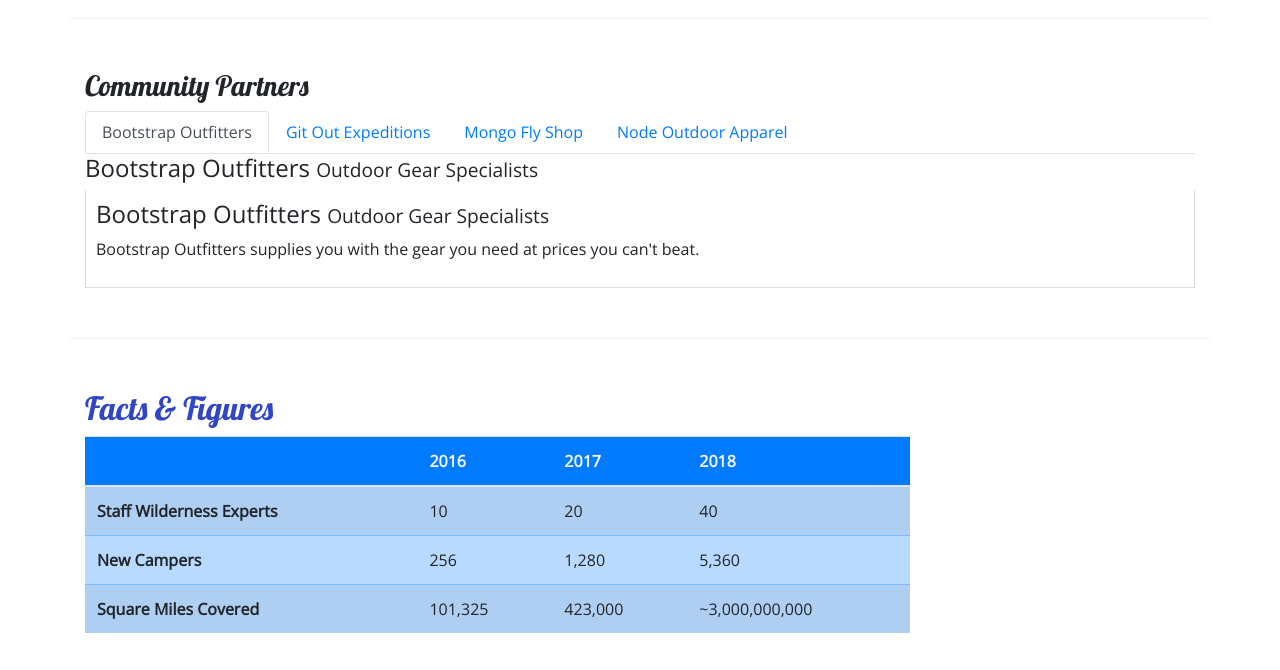
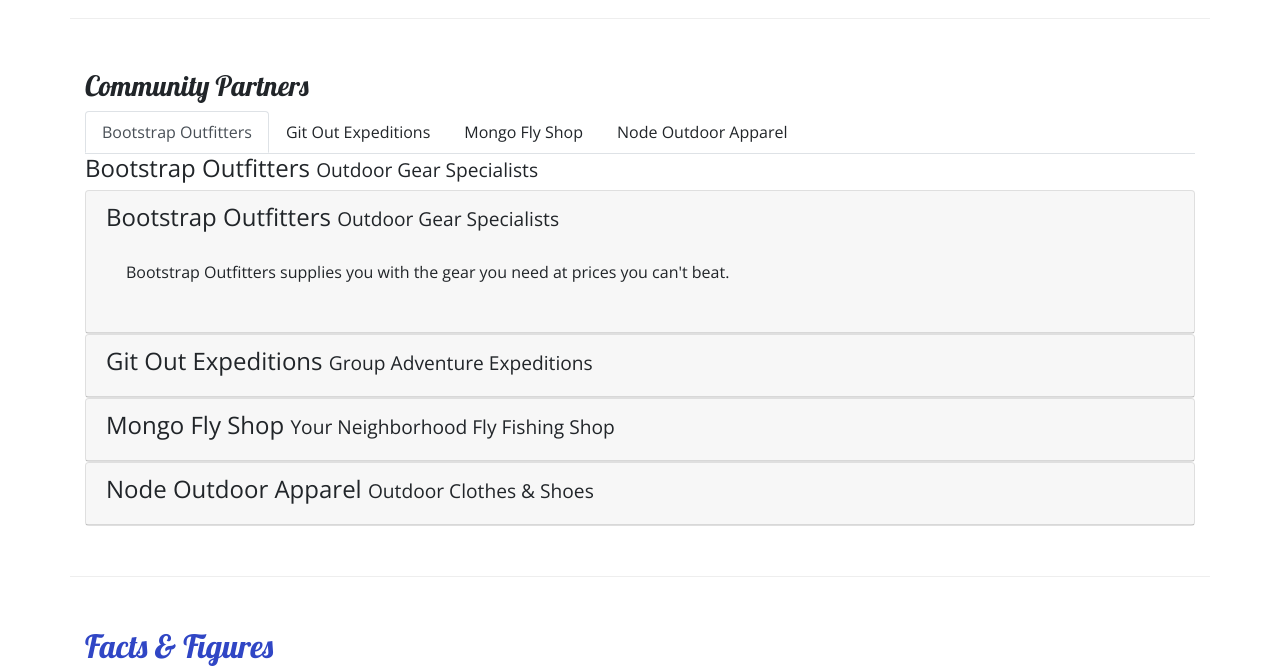
Before and after one commit to KarolO1998/nuccampsite, a website: page aboutus.html in a window 1280 px wide. Shown: the part 810-1480 px from the top of the page. Drawn offline with nearby package versions, Linux system fonts and the light colour scheme.

```diff
--- a/aboutus.html
+++ b/aboutus.html
@@ -117,22 +117,63 @@
                 </ul>
 
                 <h4>Bootstrap Outfitters <small>Outdoor Gear Specialists</small></h4>
-                <div class="tab-content">
-                    <div role="tabpanel" class="tab-pane fade show active" id="bootstrap">
-                        <h4>Bootstrap Outfitters <small>Outdoor Gear Specialists</small></h4>
-                        <p class="d-none d-sm-block">Bootstrap Outfitters supplies you with the gear you need at prices you can't beat.</p>
+                 <div id="accordion">
+                        <div class="card">
+                            <div role="tab" class="card-header">
+                                <h4>
+                                    <a data-toggle="collapse" data-target="#bootstrap">
+                                        Bootstrap Outfitters <small>Outdoor Gear Specialists</small>
+                                    </a>
+                                </h4>
+                                <div class="collapse show" id="bootstrap" data-parent="#accordion">
+                                    <div class="card-body">
+                                        <p class="d-none d-sm-block">Bootstrap Outfitters supplies you with the gear you
+                                            need at prices you can't beat.</p>
+                                    </div>
+                                </div>
+                            </div>
+                        </div>
+                    <div class="card">
+                        <div role="tab" class="card-header">
+                            <h4>
+                                <a class="collapsed" data-toggle="collapse" data-target="#git">
+                                    Git Out Expeditions <small>Group Adventure Expeditions</small>
+                                </a>
+                            </h4>
+                            <div class="collapse" id="git" data-parent="#accordion">
+                                <div class="card-body">
+                                    <p class="d-none d-sm-block">Join Git Out Expeditions to explore new horizons with a group of other adventurers!</p>
+                               </div>
+                            </div>
+                        </div>
                     </div>
-                    <div role="tabpanel" class="tab-pane fade" id="git">
-                        <h4>Git Out Expeditions <small>Group Adventure Expeditions</small></h4>
-                        <p class="d-none d-sm-block">Join Git Out Expeditions to explore new horizons with a group of other adventurers!</p>
+                    <div class="card">
+                        <div role="tab" class="card-header">
+                            <h4>
+                                <a class="collapsed" data-toggle="collapse" data-target="#mongo">
+                                    Mongo Fly Shop <small>Your Neighborhood Fly Fishing Shop</small>
+                                </a>
+                            </h4>
+                            <div class="collapse" id="mongo" data-parent="#accordion">
+                                <div class="card-body">
+                                    <p class="d-none d-sm-block">Need a new fishing pole, a tacklebox, or flies of all kinds? Stop by Mongo Fly Shop.</p>
+                                </div>
+                            </div>
+                        </div>
                     </div>
-                    <div role="tabpanel" class="tab-pane fade" id="mongo">
-                        <h4>Mongo Fly Shop <small>Your Neighborhood Fly Fishing Shop.</small></h4>
-                        <p class="d-none d-sm-block">Need a new fishing pole, a tacklebox, or flies of all kinds? Stop by Mongo Fly Shop.</p>
-                    </div>
-                    <div role="tabpanel" class="tab-pane fade" id="node">
-                        <h4>Node Outdoor Apparel <small>Outdoor Clothes & Shoes</small></h4>
-                        <p class="d-none d-sm-block">From polar fleeces to swimsuits, hiking boots to waders, a visit to Node will be sure to get you covered.</p>
+                    <div class="card">
+                        <div role="tab" class="card-header">
+                            <h4>
+                                <a class="collapsed" data-toggle="collapse" data-target="#node">
+                                    Node Outdoor Apparel <small>Outdoor Clothes & Shoes</small>
+                                </a>
+                            </h4>
+                            <div class="collapse" id="node" data-parent="#accordion">
+                                <div class="card-body">
+                                    <p class="d-none d-sm-block">From polar fleeces to swimsuits, hiking boots to waders, a visit to Node will be sure to get you covered.</p>
+                                </div>
+                            </div>
+                        </div>
                     </div>
                 </div>
             </div>
--- a/styles.css
+++ b/styles.css
@@ -36,8 +36,8 @@
 .navbar {
   background-color: #901cad;
 }
-.tab-content {
-  border: 1px solid #ddd;
-  border-top: none;
-  padding: 10px;
+a,
+a:hover {
+  color: inherit;
+  text-decoration: none;
 }
```
Also changed, not shown: index.html (+6 -1 lines).
